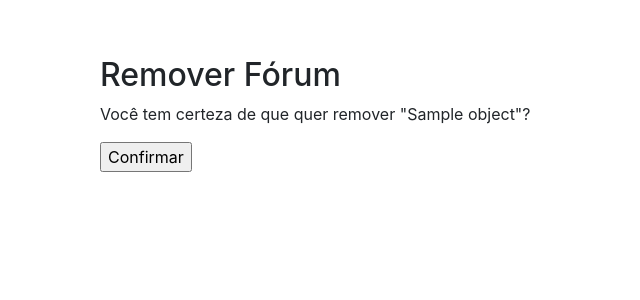
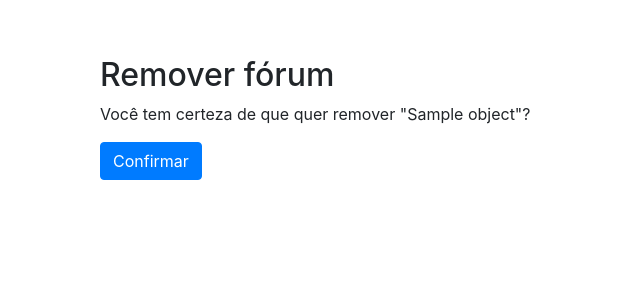
Before and after one commit to hacklabr/django-discussion, a Django app: template discussion/templates/forum_delete_form.html in a window 1280 px wide. Shown: the top 300 px of the page, without its empty margins (0-640 px from the left). Run offline with Django 3.2, Linux system fonts and the light colour scheme; the template is opened without the code that fills it: most values are stand-ins (such as "Sample title", 1, 10 or a date in 2020); some libraries are stand-ins or nearby versions.

Commit message:
Embelishing forum removal form.

```diff
--- a/discussion/templates/forum_delete_form.html
+++ b/discussion/templates/forum_delete_form.html
@@ -26,11 +26,11 @@
 {% block content %}
   <div class="page container-fluid">
     <header class="page-header">
-      <h2>Remover Fórum</h2>
+      <h2>Remover fórum</h2>
     </header>
 <form action="" method="post">{% csrf_token %}
     <p>Você tem certeza de que quer remover "{{ object }}"?</p>
-    <input type="submit" value="Confirmar" />
+    <input class="btn btn-primary" type="submit" value="Confirmar" />
 </form>
   </div>
 {% endblock %}
```
